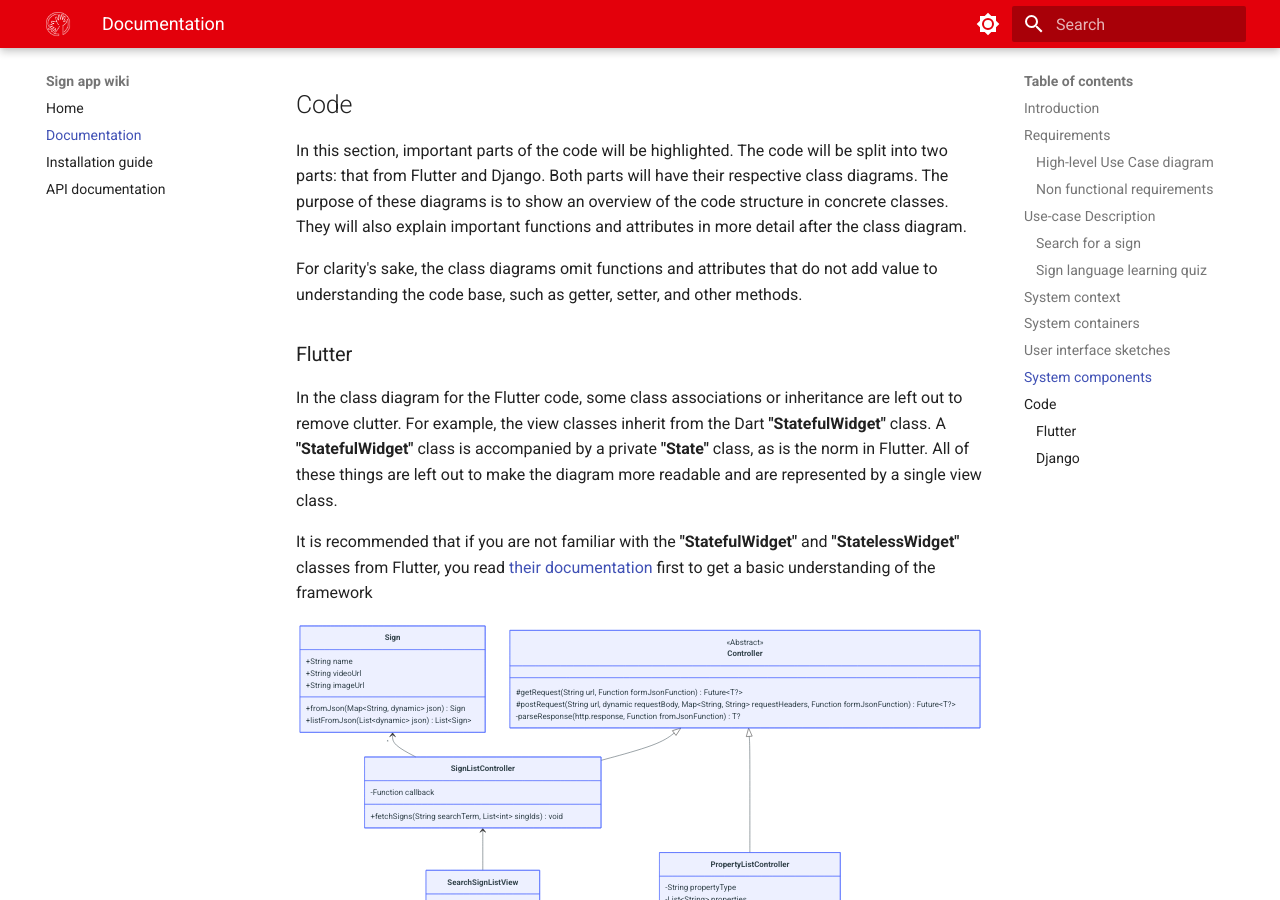
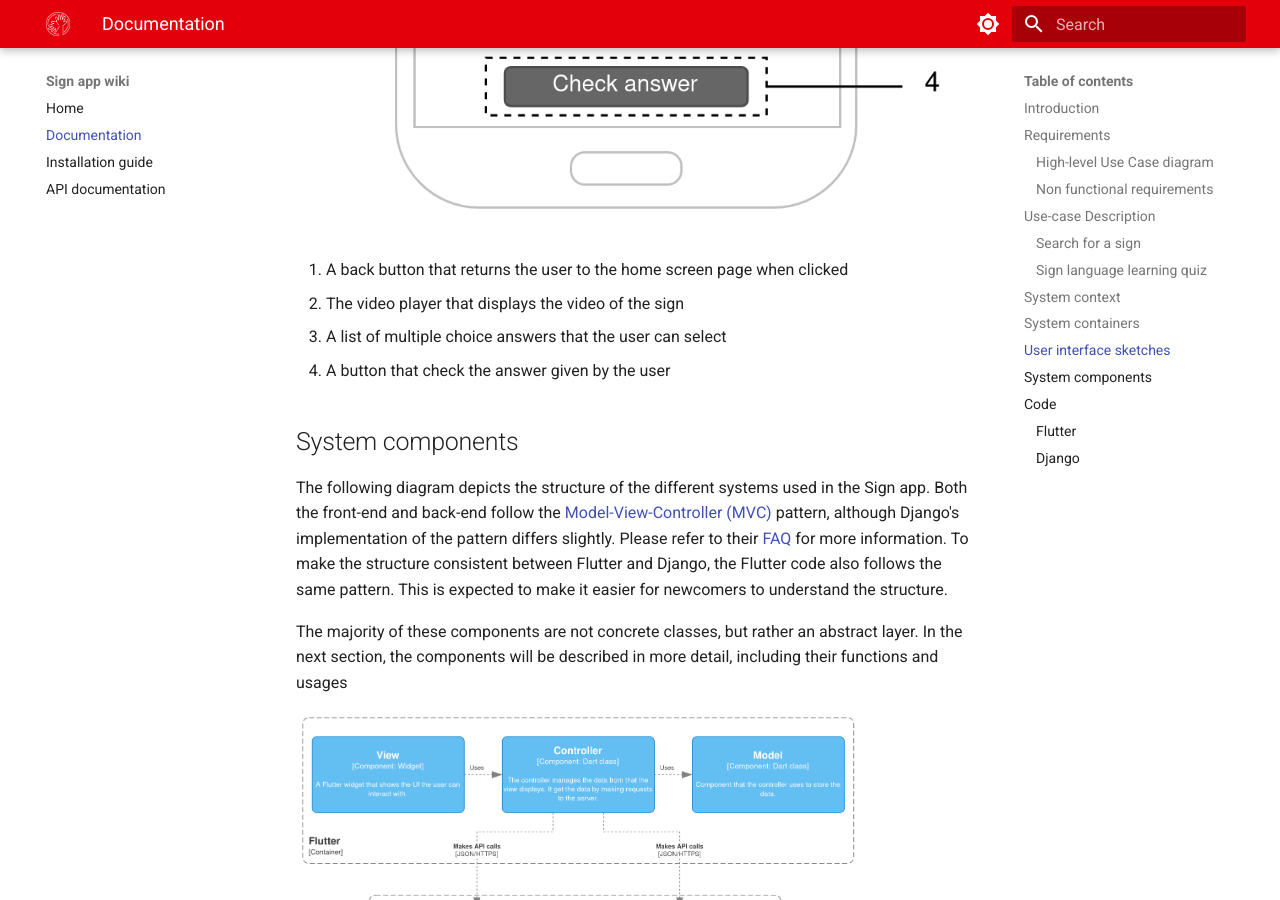
Before and after one commit to Signbank/sign-app, an MkDocs documentation site: the page built from docs/documentation.md, in a window 1280 px wide and 900 px high, scrolled down 16210 px. Built offline with MkDocs 1.6.1 and Material for MkDocs 9.7.7, drawn with Linux system fonts in a browser that asks for light colours; some of the changed text lies outside the part shown.

Commit message:
Added user interface sketch of th quiz page

```diff
--- a/docs/documentation.md
+++ b/docs/documentation.md
@@ -406,6 +406,16 @@
 0. A Slow Motion button that decreases the video speed.
 0. A Fullscreen button that enlarges the video to fullscreen.
 
+#### Quiz page
+On this page, users can view a video of a sign and has to give the meaning of that sign.
+
+![Quiz page sketch](Media/Quiz_page_sketch.png)
+
+0. A back button that returns the user to the home screen page when clicked
+0. The video player that displays the video of the sign
+0. A list of multiple choice answers that the user can select
+0. A button that check the answer given by the user
+
 ## System components
 The following diagram depicts the structure of the different systems used in the Sign app.
 Both the front-end and back-end follow the [Model-View-Controller (MVC)](https://en.wikipedia.org/wiki/Model%E2%80%93view%E2%80%93controller) pattern, although Django's implementation of the pattern differs slightly.
```
Also changed, not shown: docs/Media/Quiz_page_sketch.png (added), 1 other file.
